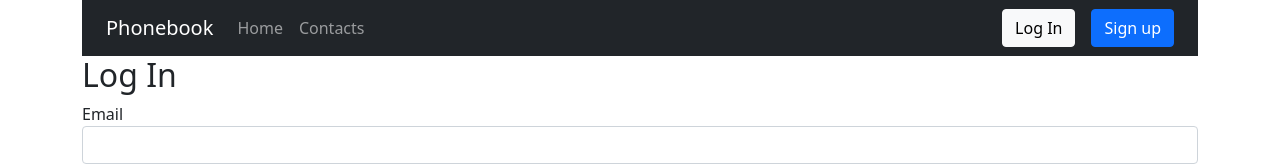
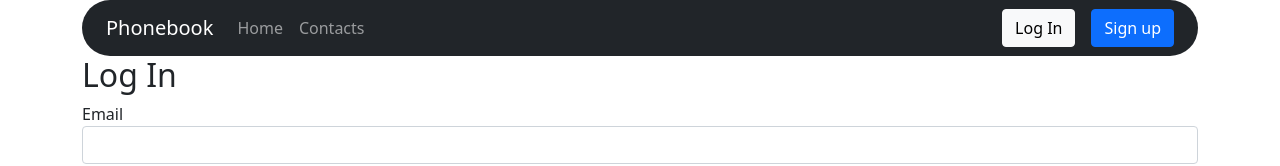
Before and after one commit to KMyroslav/goit-react-hw-08-phonebook, a React (Create React App) app: page /goit-react-hw-08-phonebook/login in a window 1280 px wide. Shown: the top 166 px of the page. Built offline with nearby package versions, Linux system fonts and the light colour scheme; no server answers.

Commit message:
Updates Style

```diff
--- a/src/components/UserMenu/UserMenu.js
+++ b/src/components/UserMenu/UserMenu.js
@@ -22,7 +22,7 @@ function UserMenu() {
       expand="lg"
       bg="dark"
       variant="dark"
-      className="px-4"
+      className="px-4 rounded-pill"
     >
       <Navbar.Brand>Phonebook</Navbar.Brand>
       <Nav className="mr-auto">
```
